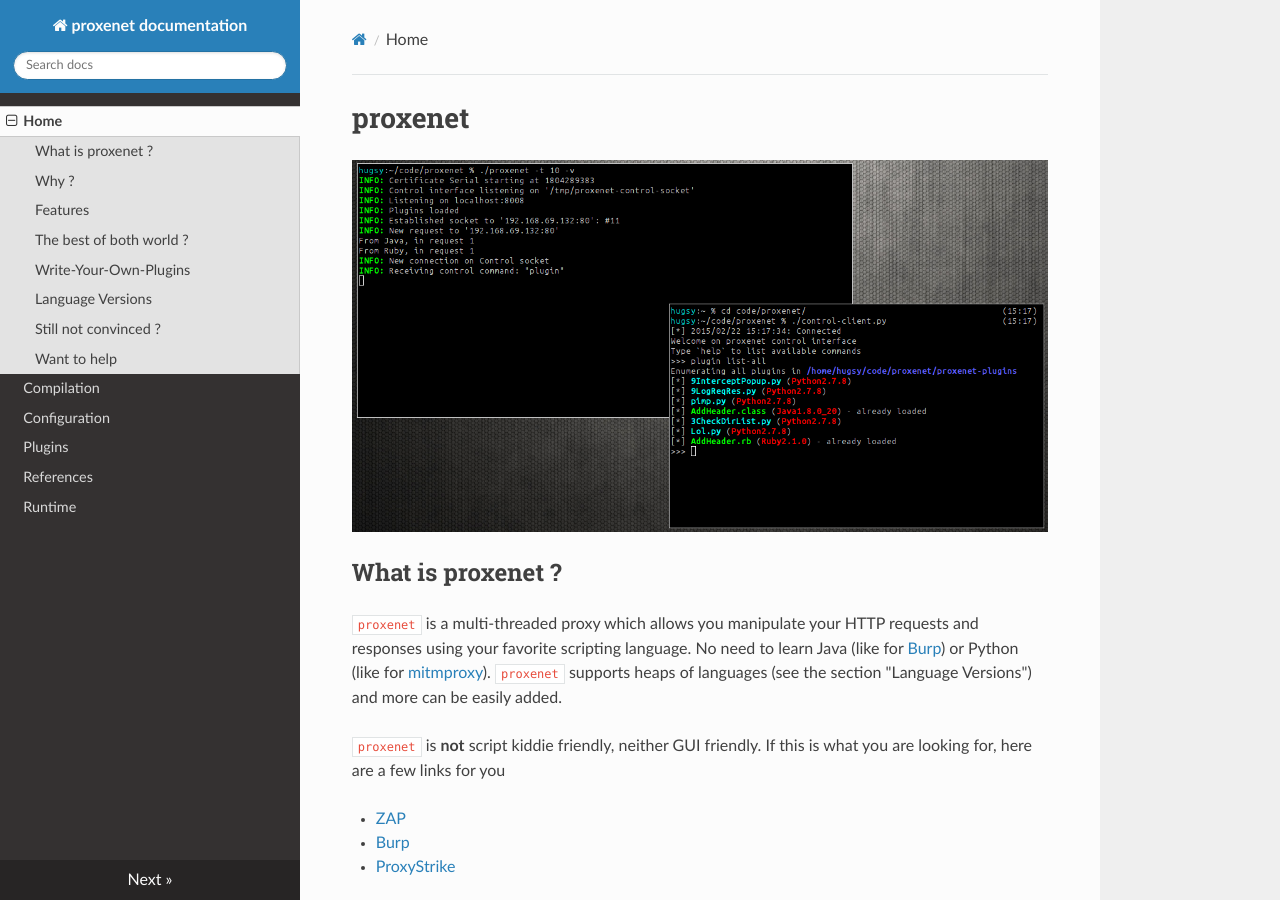
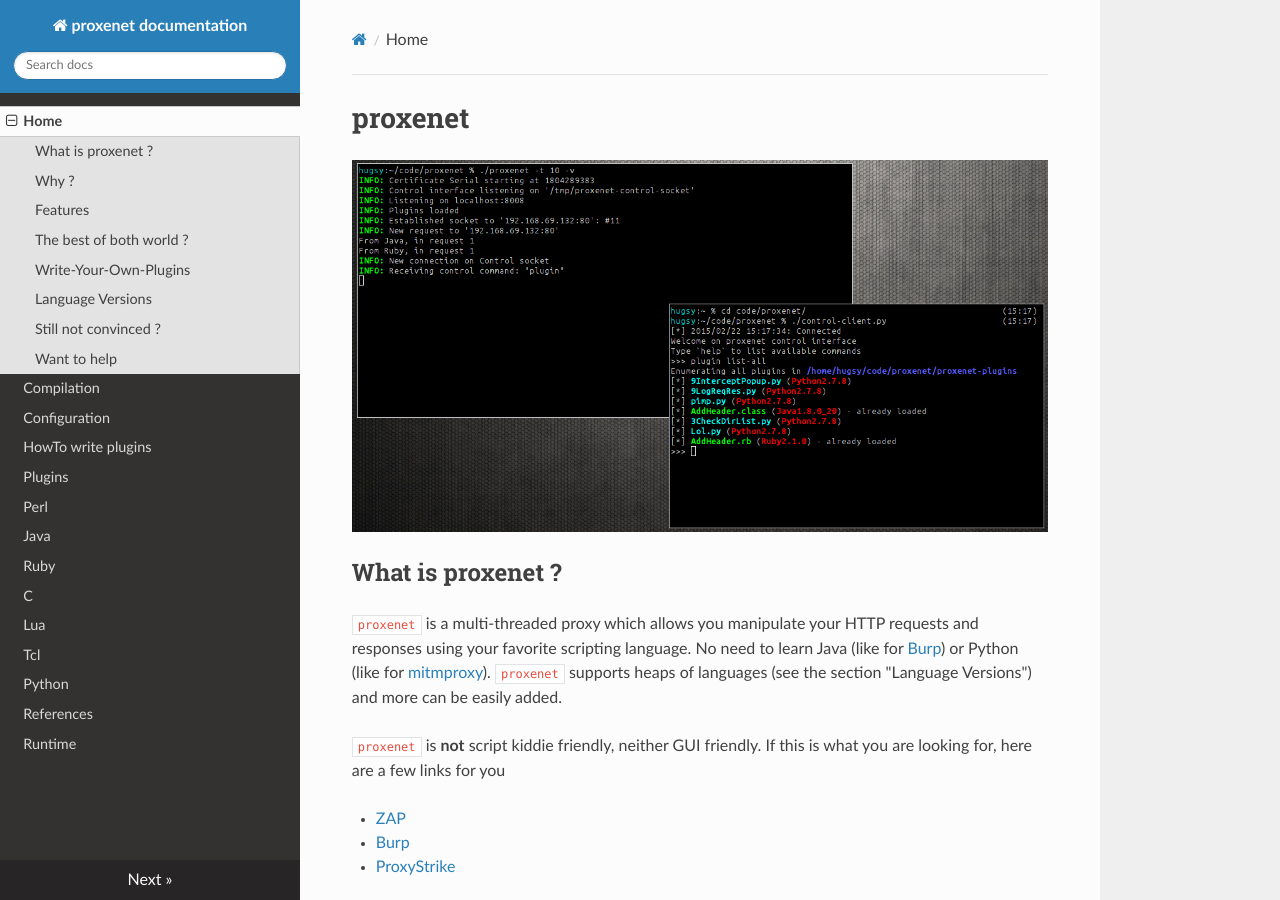
Before and after one commit to hugsy/proxenet, an MkDocs documentation site: the page built from docs/index.md, in a window 1280 px wide and 900 px high. Built offline with MkDocs 1.6.1, drawn with Linux system fonts in a browser that asks for light colours; nearby versions of some CDN libraries; old or Windows-style settings are respelled for this version of MkDocs.

Commit message:
Update mkdocs.yml

```diff
--- a/mkdocs.yml
+++ b/mkdocs.yml
@@ -4,6 +4,14 @@ pages:
 - [index.md, Home]
 - [compil.md, Compilation]
 - [config.md, Configuration]
-- [plugin.md, Plugins]
+- [plugin.md, HowTo write plugins]
+- [plugins/index.md, Plugins]
+- [plugins/perl.md, Perl]
+- [plugins/java.md, Java]
+- [plugins/ruby.md, Ruby]
+- [plugins/c.md, C]
+- [plugins/lua.md, Lua]
+- [plugins/tcl.md, Tcl]
+- [plugins/python.md, Python]
 - [refs.md, References]
 - [runtime.md, Runtime]
```
